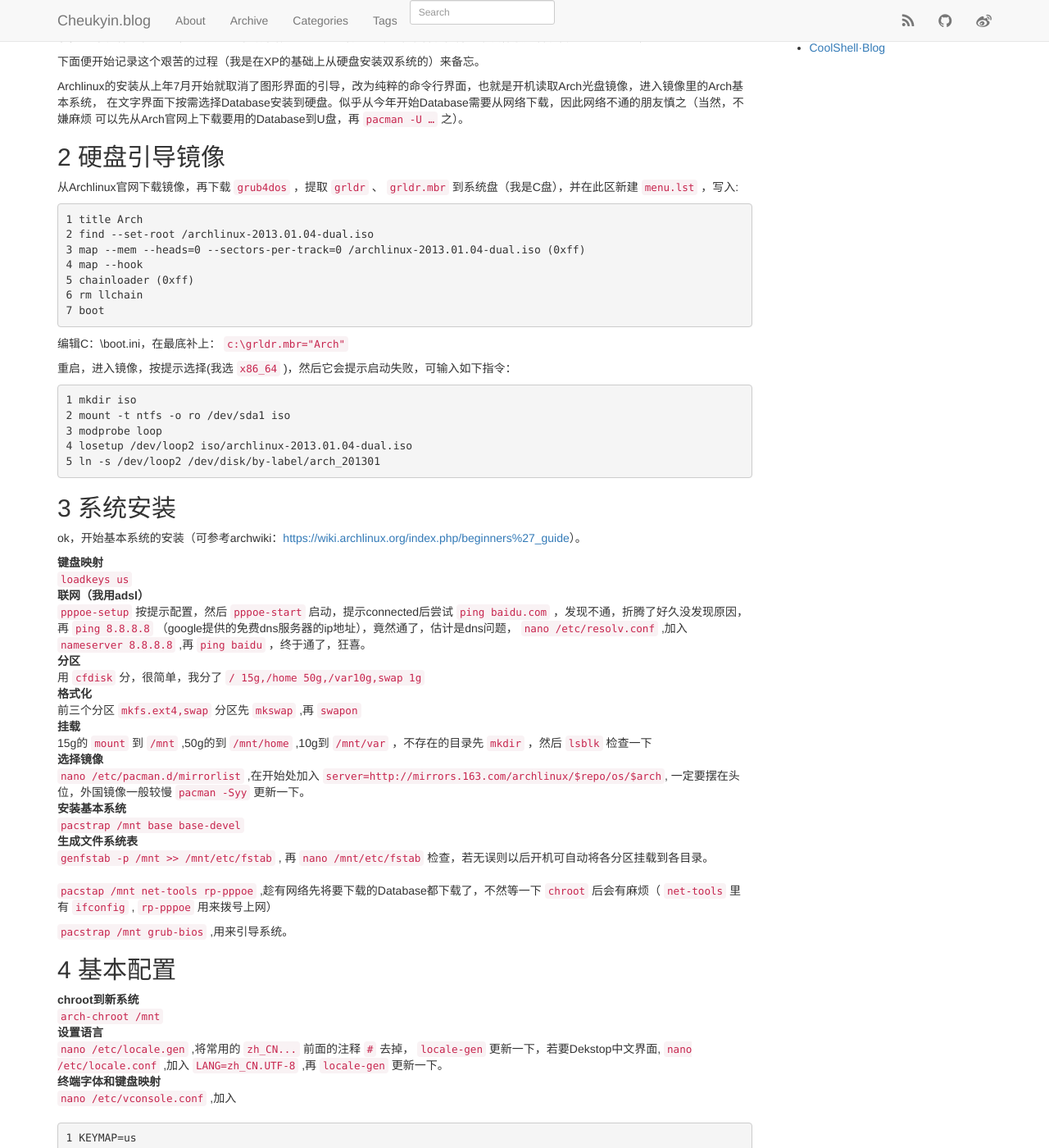
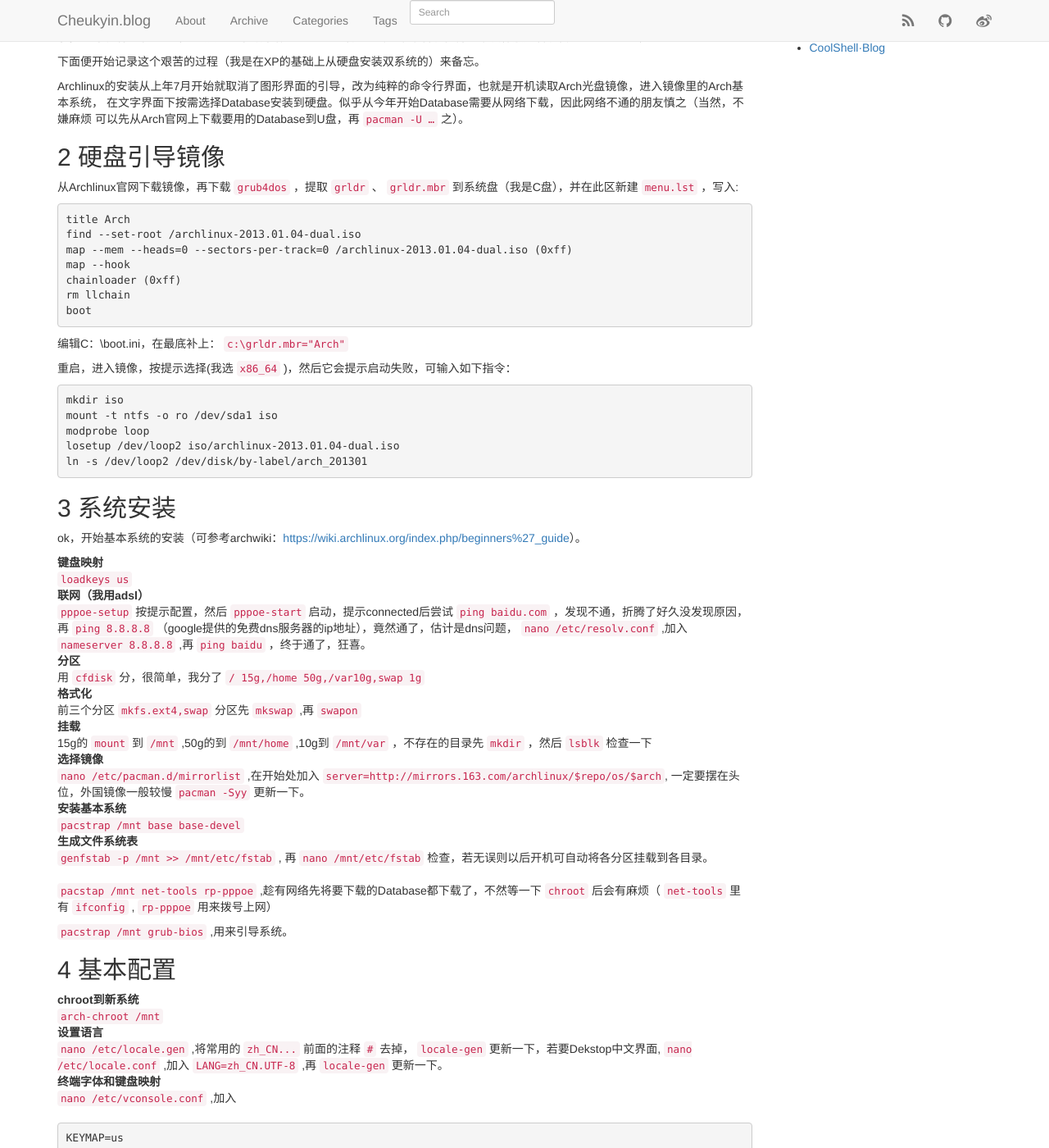
Before and after one commit to Cheukyin/Cheukyin.github.io, a Jekyll site: the page built from _posts/2013-02-04-archlinux-installation.html, in a window 1280 px wide and 1400 px high, scrolled down 451 px. Shown: the whole window at 82% size. Built offline with Jekyll 4.4.1, drawn with Linux system fonts in a browser that asks for light colours; nearby versions of some CDN libraries; library files that are not in the unit come from our copies; Markdown is read by kramdown in place of the engine named in the settings; comment, search, counter and statistics services are not loaded.

Commit message:
modify articles

```diff
--- a/_posts/2013-02-04-archlinux-installation.html
+++ b/_posts/2013-02-04-archlinux-installation.html
@@ -41,14 +41,14 @@ Archlinux的安装从上年7月开始就取消了图形界面的引导，改为
 <code>grldr.mbr</code> 到系统盘（我是C盘），并在此区新建 <code>menu.lst</code> ，写入:
 </p>
 
-<div class="highlight"><pre><span class="lineno">1</span> title Arch
-<span class="lineno">2</span> find --set-root /archlinux-2013.01.04-dual.iso
-<span class="lineno">3</span> map --mem --heads<span class="o">=</span>0 --sectors-per-track<span class="o">=</span>0 /archlinux-2013.01.04-dual.iso <span class="o">(</span>0xff<span class="o">)</span>
-<span class="lineno">4</span> map --hook
-<span class="lineno">5</span> chainloader <span class="o">(</span>0xff<span class="o">)</span>
-<span class="lineno">6</span> rm llchain
-<span class="lineno">7</span> boot
-</pre></div>
+<div class="highlight"><pre><span id="line-1">title Arch
+</span><span id="line-2">find --set-root /archlinux-2013.01.04-dual.iso
+</span><span id="line-3">map --mem --heads<span class="o">=</span>0 --sectors-per-track<span class="o">=</span>0 /archlinux-2013.01.04-dual.iso <span class="o">(</span>0xff<span class="o">)</span>
+</span><span id="line-4">map --hook
+</span><span id="line-5">chainloader <span class="o">(</span>0xff<span class="o">)</span>
+</span><span id="line-6">rm llchain
+</span><span id="line-7">boot
+</span></pre></div>
 
 
 <p>
@@ -59,12 +59,12 @@ Archlinux的安装从上年7月开始就取消了图形界面的引导，改为
 重启，进入镜像，按提示选择(我选 <code>x86_64</code> )，然后它会提示启动失败，可输入如下指令：
 </p>
 
-<div class="highlight"><pre><span class="lineno">1</span> mkdir iso
-<span class="lineno">2</span> mount -t ntfs -o ro /dev/sda1 iso
-<span class="lineno">3</span> modprobe loop
-<span class="lineno">4</span> losetup /dev/loop2 iso/archlinux-2013.01.04-dual.iso
-<span class="lineno">5</span> ln -s /dev/loop2 /dev/disk/by-label/arch_201301
-</pre></div>
+<div class="highlight"><pre><span id="line-1">mkdir iso
+</span><span id="line-2">mount -t ntfs -o ro /dev/sda1 iso
+</span><span id="line-3">modprobe loop
+</span><span id="line-4">losetup /dev/loop2 iso/archlinux-2013.01.04-dual.iso
+</span><span id="line-5">ln -s /dev/loop2 /dev/disk/by-label/arch_201301
+</span></pre></div>
 
 </div>
 </div>
@@ -125,9 +125,9 @@ ok，开始基本系统的安装（可参考archwiki：<a href="https://wiki.arc
 <dt> 终端字体和键盘映射 </dt><dd><code>nano /etc/vconsole.conf</code> ,加入
 </dd>
 </dl>
-<div class="highlight"><pre><span class="lineno">1</span> <span class="nv">KEYMAP</span><span class="o">=</span>us
-<span class="lineno">2</span> <span class="nv">FONT</span><span class="o">=</span>
-</pre></div>
+<div class="highlight"><pre><span id="line-1"><span class="nv">KEYMAP</span><span class="o">=</span>us
+</span><span id="line-2"><span class="nv">FONT</span><span class="o">=</span>
+</span></pre></div>
 
 
 <dl class="org-dl">
@@ -161,12 +161,12 @@ ok，开始基本系统的安装（可参考archwiki：<a href="https://wiki.arc
 生成grub配置： <code>grub-mkconfig -o /boot/grub/grub.cfg</code>
 修改 <code>grub.cfg</code> ，加入：
 </p>
-<div class="highlight"><pre><span class="lineno">1</span> menuentry <span class="s1">&#39;Windows XP&#39;</span><span class="o">{</span>
-<span class="lineno">2</span>    insmod ntfs
-<span class="lineno">3</span>    <span class="nb">set </span><span class="nv">root</span><span class="o">=(</span>hd0,1<span class="o">)</span>
-<span class="lineno">4</span>    chainloader +1
-<span class="lineno">5</span> <span class="o">}</span>
-</pre></div>
+<div class="highlight"><pre><span id="line-1">menuentry <span class="s1">&#39;Windows XP&#39;</span><span class="o">{</span>
+</span><span id="line-2">   insmod ntfs
+</span><span id="line-3">   <span class="nb">set </span><span class="nv">root</span><span class="o">=(</span>hd0,1<span class="o">)</span>
+</span><span id="line-4">   chainloader +1
+</span><span id="line-5"><span class="o">}</span>
+</span></pre></div>
 
 
 <dl class="org-dl">
@@ -226,11 +226,11 @@ ok，开始基本系统的安装（可参考archwiki：<a href="https://wiki.arc
 修改 <code>/etc/fstab</code> ,以便使之开机自动挂载，在最后加入：
 </p>
 
-<div class="highlight"><pre><span class="lineno">1</span> /dev/sda1 /mnt/c ntfs defaults,iocharset<span class="o">=</span>utf8 0 0
-<span class="lineno">2</span> /dev/sda5 /mnt/d ntfs defaults,iocharset<span class="o">=</span>utf8 0 0
-<span class="lineno">3</span> /dev/sda6 /mmt/e ntfs defaults,iocharset<span class="o">=</span>utf8 0 0
-<span class="lineno">4</span> /dev/sda7 /mmt/f ntfs defaults,iocharset<span class="o">=</span>utf8 0 0
-</pre></div>
+<div class="highlight"><pre><span id="line-1">/dev/sda1 /mnt/c ntfs defaults,iocharset<span class="o">=</span>utf8 0 0
+</span><span id="line-2">/dev/sda5 /mnt/d ntfs defaults,iocharset<span class="o">=</span>utf8 0 0
+</span><span id="line-3">/dev/sda6 /mmt/e ntfs defaults,iocharset<span class="o">=</span>utf8 0 0
+</span><span id="line-4">/dev/sda7 /mmt/f ntfs defaults,iocharset<span class="o">=</span>utf8 0 0
+</span></pre></div>
 
 </div>
 </div>
@@ -270,9 +270,9 @@ ok，开始基本系统的安装（可参考archwiki：<a href="https://wiki.arc
 <p>
 <code>nano /etc/pacman.conf</code> ,输入
 </p>
-<div class="highlight"><pre><span class="lineno">1</span> <span class="o">[</span>archlinuxfr<span class="o">]</span>
-<span class="lineno">2</span> <span class="nv">Server</span><span class="o">=</span>http://repo.archlinux.fr/x86_64
-</pre></div>
+<div class="highlight"><pre><span id="line-1"><span class="o">[</span>archlinuxfr<span class="o">]</span>
+</span><span id="line-2"><span class="nv">Server</span><span class="o">=</span>http://repo.archlinux.fr/x86_64
+</span></pre></div>
 
 
 <p>
--- a/_posts/2014-08-01-org2jekyll.html
+++ b/_posts/2014-08-01-org2jekyll.html
@@ -54,9 +54,9 @@ tags: [jekyll,org-mode]
 <p>
 <code>Jekyll</code> : 在 <code>site根目录</code> 下添加文件 <code>Gemfile</code> ，并输入
 </p>
-<div class="highlight"><pre><span class="lineno">1</span> <span class="nb">source</span> <span class="s1">&#39;https://rubygems.org&#39;</span>
-<span class="lineno">2</span> gem <span class="s1">&#39;github-pages&#39;</span>
-</pre></div>
+<div class="highlight"><pre><span id="line-1"><span class="nb">source</span> <span class="s1">&#39;https://rubygems.org&#39;</span>
+</span><span id="line-2">gem <span class="s1">&#39;github-pages&#39;</span>
+</span></pre></div>
 
 <p>
 <code>bundle install</code>
@@ -82,36 +82,36 @@ tags: [jekyll,org-mode]
 <div id="outline-container-sec-2-3" class="outline-3">
 <h3 id="sec-2-3"><span class="section-number-3">2.3</span> 目录结构</h3>
 <div class="outline-text-3" id="text-2-3">
-<div class="highlight"><pre><span class="lineno"> 1</span> Directory structure:
-<span class="lineno"> 2</span> /home/**/Repo_Dir
-<span class="lineno"> 3</span> ├── ...Other files in Repo
-<span class="lineno"> 4</span> ├── assets(D)
-<span class="lineno"> 5</span> │   ├── images(D)
-<span class="lineno"> 6</span> │   └── themes(D)
-<span class="lineno"> 7</span> ├── atom.xml
-<span class="lineno"> 8</span> ├── config.rb
-<span class="lineno"> 9</span> ├── _config.yml
-<span class="lineno">10</span> ├── _includes(D)
-<span class="lineno">11</span> │   ├── custom(D)
-<span class="lineno">12</span> │   ├── JB(D)
-<span class="lineno">13</span> │   └── themes(D)
-<span class="lineno">14</span> ├── index.html
-<span class="lineno">15</span> ├── _layouts(D)
-<span class="lineno">16</span> │   ├── default.html
-<span class="lineno">17</span> │   ├── page.html
-<span class="lineno">18</span> │   └── post.html
-<span class="lineno">19</span> ├── _org(D)
-<span class="lineno">20</span> │   ├── _drafts(D)
-<span class="lineno">21</span> │   ├── assets(D)
-<span class="lineno">22</span> │   └── _posts(D)
-<span class="lineno">23</span> ├── _plugins(D)
-<span class="lineno">24</span> ├── _posts(D)
-<span class="lineno">25</span> ├── robots.txt
-<span class="lineno">26</span> ├── rss.xml
-<span class="lineno">27</span> ├── _site(D)
-<span class="lineno">28</span> ├── sitemap.xml
-</pre></div>
-
+<pre class="example">
+Directory structure:
+/home/**/Repo_Dir
+├── ...Other files in Repo
+├── assets(D)
+│   ├── images(D)
+│   └── themes(D)
+├── atom.xml
+├── config.rb
+├── _config.yml
+├── _includes(D)
+│   ├── custom(D)
+│   ├── JB(D)
+│   └── themes(D)
+├── index.html
+├── _layouts(D)
+│   ├── default.html
+│   ├── page.html
+│   └── post.html
+├── _org(D)
+│   ├── _drafts(D)
+│   ├── assets(D)
+│   └── _posts(D)
+├── _plugins(D)
+├── _posts(D)
+├── robots.txt
+├── rss.xml
+├── _site(D)
+├── sitemap.xml
+</pre>
 
 <p>
 <code>(D) for Directory</code>
@@ -228,8 +228,8 @@ tags: [jekyll,org-mode]
 <li>段落： 按一次 <code>Enter</code> ，发布时只有一个空格，按两次 <code>Enter</code> 才算重新开一段
 </li>
 <li>内部post链接：如我要链接到 <code>2014-08-04-ping-service.html</code> 这篇文章，则这样写
-<div class="highlight"><pre><span class="lineno">1</span> {% raw %} @@html:&lt;a href=&quot;{% post_url 2014-08-04-ping-service %}&quot;&gt;@@Blog发送ping服务请求的Python实现@@html:&lt;/a&gt;@@ {% endraw %}
-</pre></div>
+<div class="highlight"><pre><span id="line-1">{% raw %} @@html:&lt;a href=&quot;{% post_url 2014-08-04-ping-service %}&quot;&gt;@@Blog发送ping服务请求的Python实现@@html:&lt;/a&gt;@@ {% endraw %}
+</span></pre></div>
 
 </li>
 <li>Anchor
@@ -278,13 +278,13 @@ tags: [jekyll,org-mode]
 <li>标题： #+CAPTION: 表格的标题
 </li>
 <li>列长限制，如下面，将列长限制为6
-<div class="highlight"><pre><span class="lineno">1</span> |   | &lt;6&gt;    |
-<span class="lineno">2</span> | 1 | one    |
-<span class="lineno">3</span> | 2 | two    |
-<span class="lineno">4</span> | 3 | This=&gt; |
-<span class="lineno">5</span> | 4 | four   |
-</pre></div>
-
+<pre class="example">
+|   | &lt;6&gt;    |
+| 1 | one    |
+| 2 | two    |
+| 3 | This=&gt; |
+| 4 | four   |
+</pre>
 </li>
 <li>计算：如一张3*3表格，在第二行第三列中输入 <code>=$1*$2</code> 。 <code>$1</code> 和 <code>$2</code> 表示第一列和第二列， <code>C-u C-c C-c</code> 强制 <code>org-mode</code> 为整个表格进行计算，若只希望在某一特定项上进行计算，可在等号前再加一个 <code>:</code>
 </li>
```
Also changed, not shown: _org/_posts/2014-08-01-org2jekyll.org (+4 -4 lines), _posts/2014-08-04-ping-service.html (+6 -6 lines).
